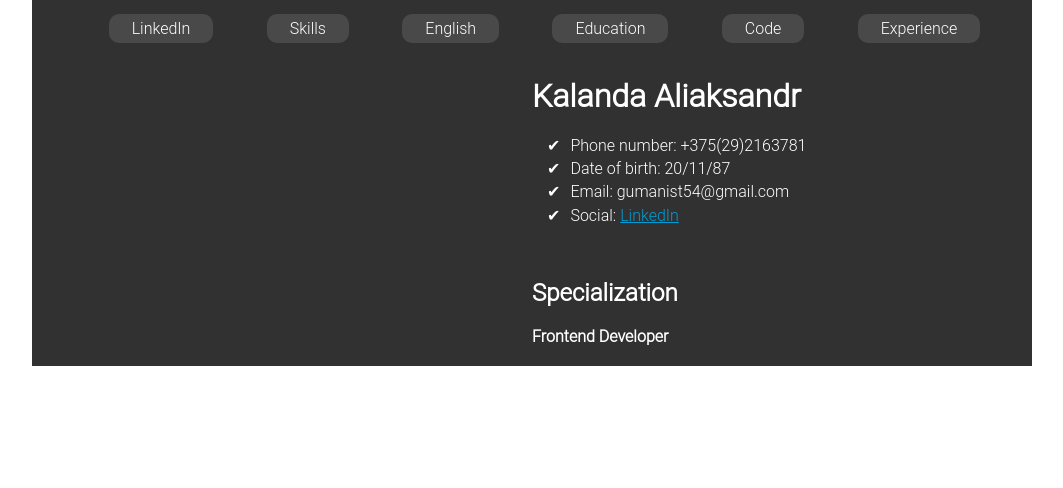
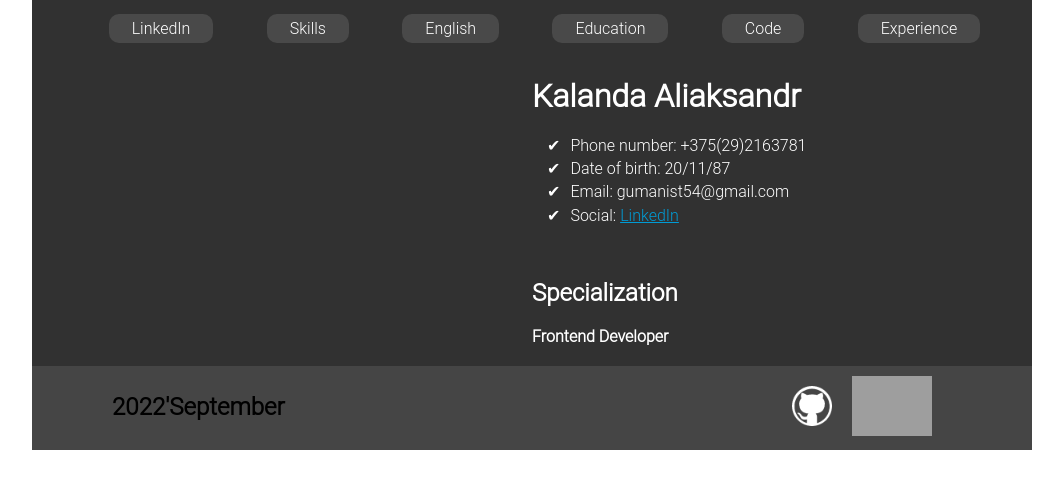
Before and after one commit to Alex-Kalanda/cv, a plain HTML site: page index.html in a window 1280 px wide. Shown: the whole page, without its empty margins (108-1171 px from the left). Drawn offline with nearby package versions, Linux system fonts and the light colour scheme; grey boxes are pictures that could not be loaded.

Commit message:
feat: add footer

```diff
--- a/index.html
+++ b/index.html
@@ -54,6 +54,30 @@
     </div>
 </header>
 
+
+<footer class="footer">
+    <div class="footer-container">
+        <div class="footer__date-container">
+            <p class="footer__date">2022'September</p>
+        </div>
+        <div class="footer__logos">
+            <div>
+                <a href="https://github.com/Alex-Kalanda/rsschool-cv">
+                    <img class="logo_github_img"
+                         src="img/github-icon.gif"
+                         alt="logo-github">
+                </a>
+            </div>
+            <div>
+                <a href="https://rs.school/js/">
+                    <img class="logo_rsschool_img"
+                         src="https://rs.school/images/rs_school_js.svg"
+                         alt="logo-rs">
+                </a>
+            </div>
+        </div>
+    </div>
+</footer>
 <script src="script.js"></script>
 </body>
 </html>
```
